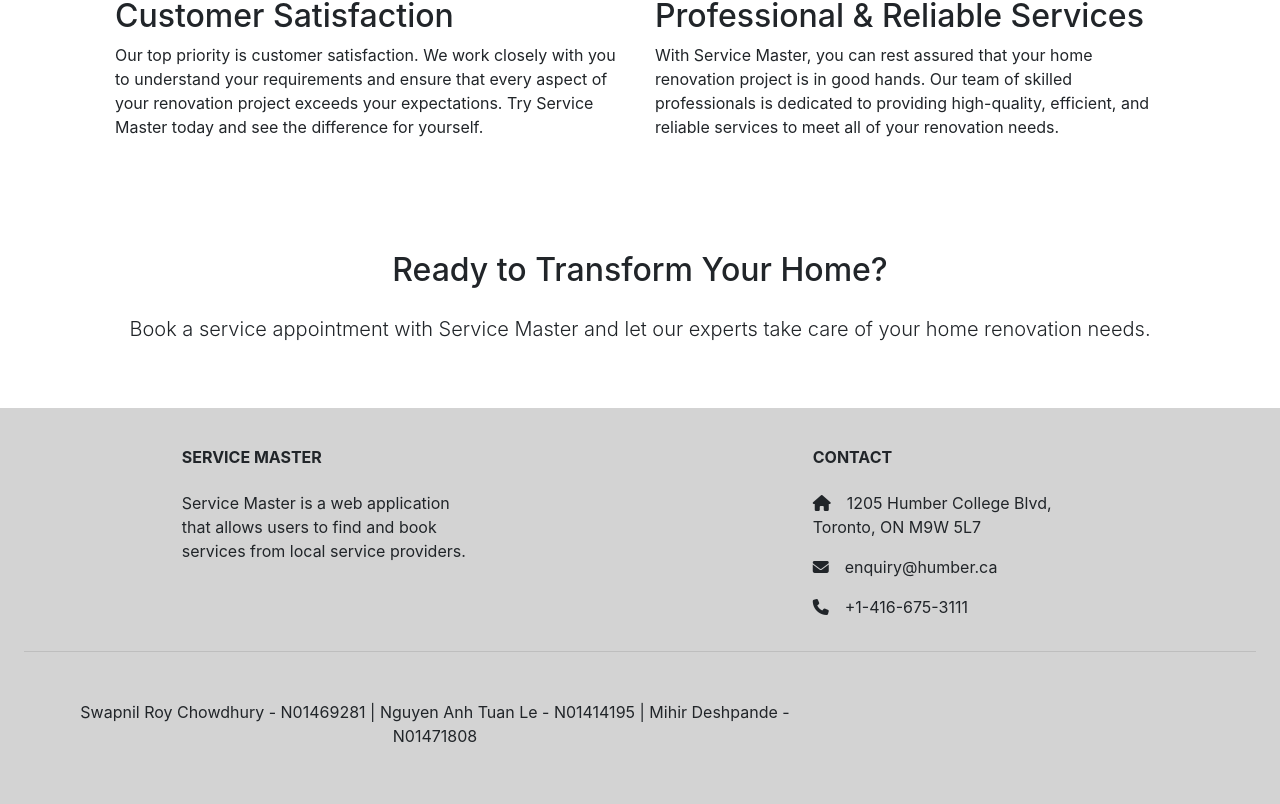
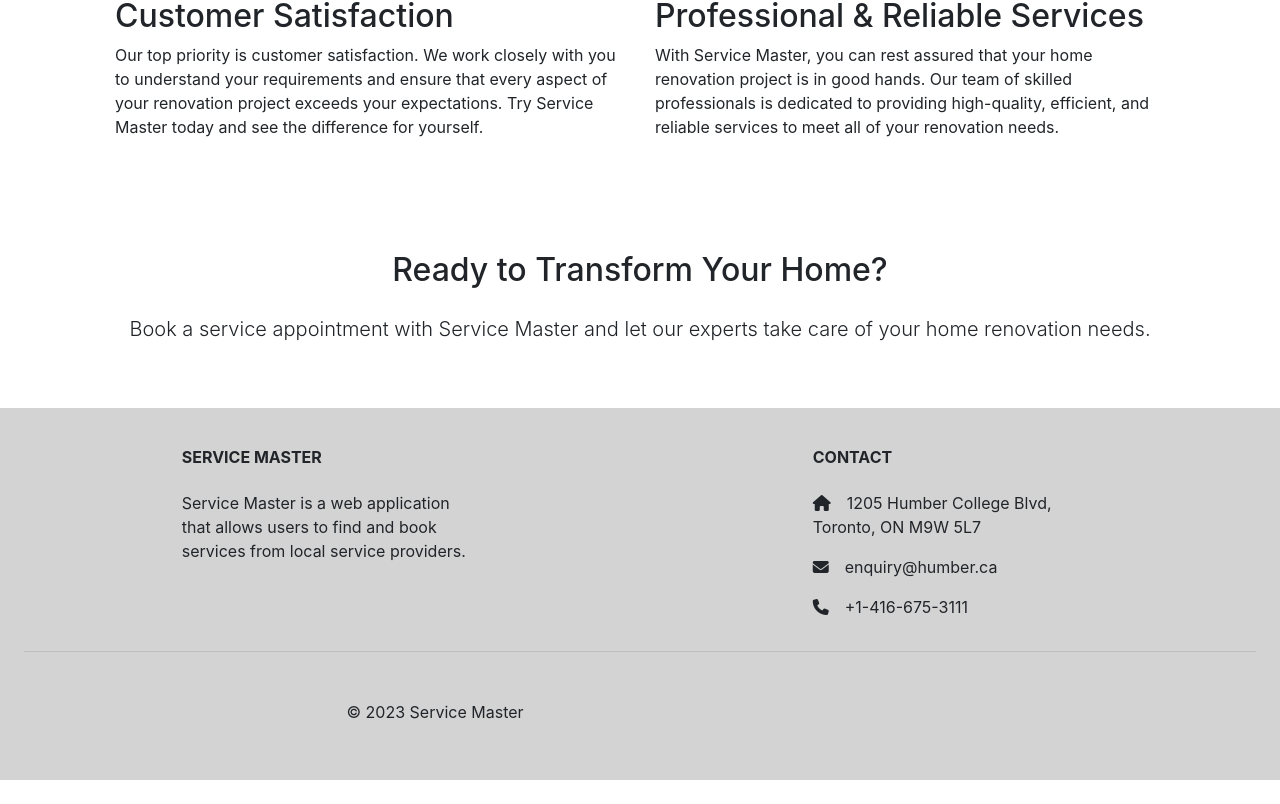
Before and after one commit to mihir-deshpande/service-master-angular, an Angular app: page / in a window 1280 px wide. Shown: the part 1249-2053 px from the top of the page. After the commit the page ends 2029 px from the top, so only its background shows below. Built offline with nearby package versions, Linux system fonts and the light colour scheme.

Commit message:
ui change

```diff
--- a/src/app/footer/footer.component.html
+++ b/src/app/footer/footer.component.html
@@ -26,9 +26,7 @@
       <div class="row d-flex align-items-center">
         <div class="col-md-7 col-lg-8 text-center text-md-start">
           <div class="p-3">
-            Swapnil Roy Chowdhury - N01469281
-            | Nguyen Anh Tuan Le - N01414195
-            | Mihir Deshpande - N01471808
+            <p class="mb-0">© {{year}} Service Master</p>
           </div>
         </div>
       </div>
--- a/src/app/footer/footer.component.ts
+++ b/src/app/footer/footer.component.ts
@@ -6,5 +6,5 @@ import {Component} from '@angular/core';
   styleUrls: ['./footer.component.css']
 })
 export class FooterComponent {
-
+  year = new Date().getFullYear();
 }
```
Also changed, not shown: package.json (+12 -12 lines), 1 other file (tests, documents, lock files or other folders).
